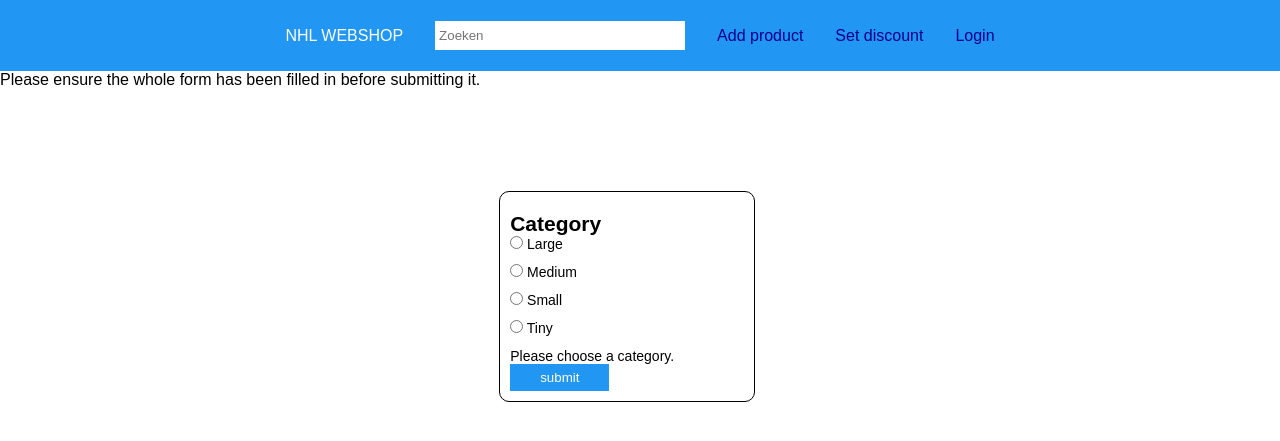
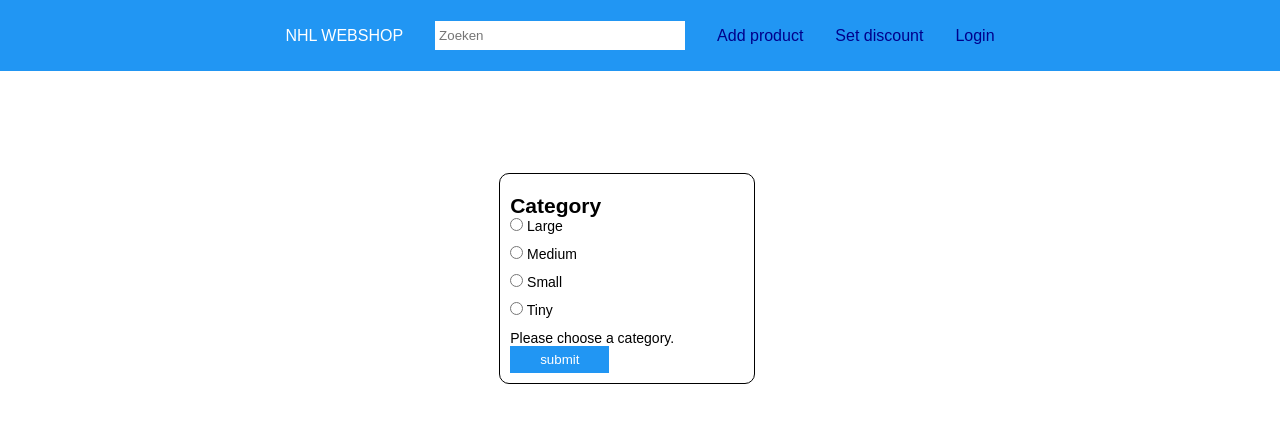
Before and after one commit to Herstelprojectgroep1/Webshop, a PHP site: page /setDiscount.php in a window 1280 px wide. Shown: the top 441 px of the page. Run offline with PHP 8.4, Linux system fonts and the light colour scheme.

Commit message:
klein dingetje nog even verwijderd van de set discount pagina

```diff
--- a/pages/setDiscount.php
+++ b/pages/setDiscount.php
@@ -55,8 +55,6 @@ VALUES (?,
     } else {
         die(mysqli_error($conn));
     }
-} else {
-    echo "Please ensure the whole form has been filled in before submitting it.";
 }
 ?>
 <main>
```
